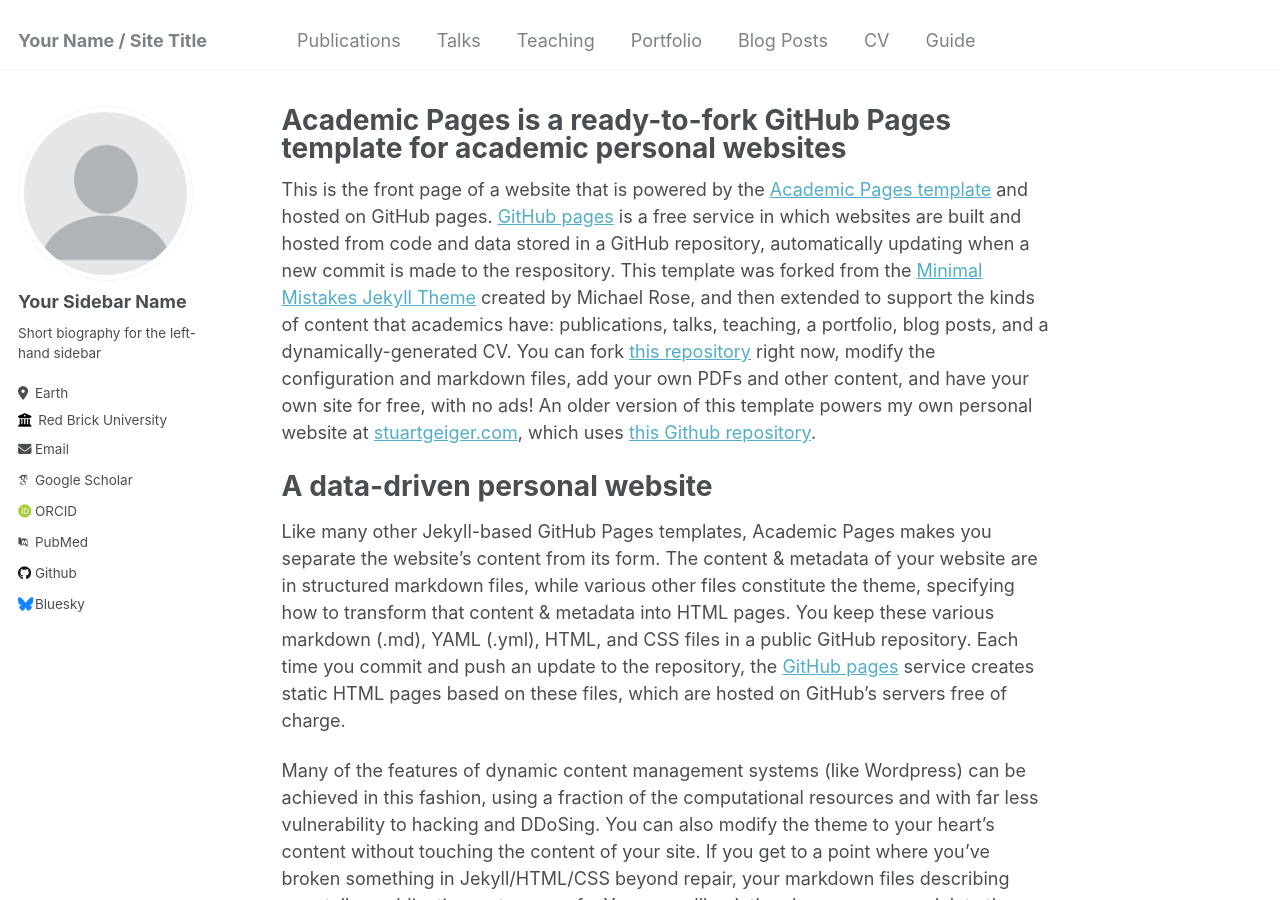
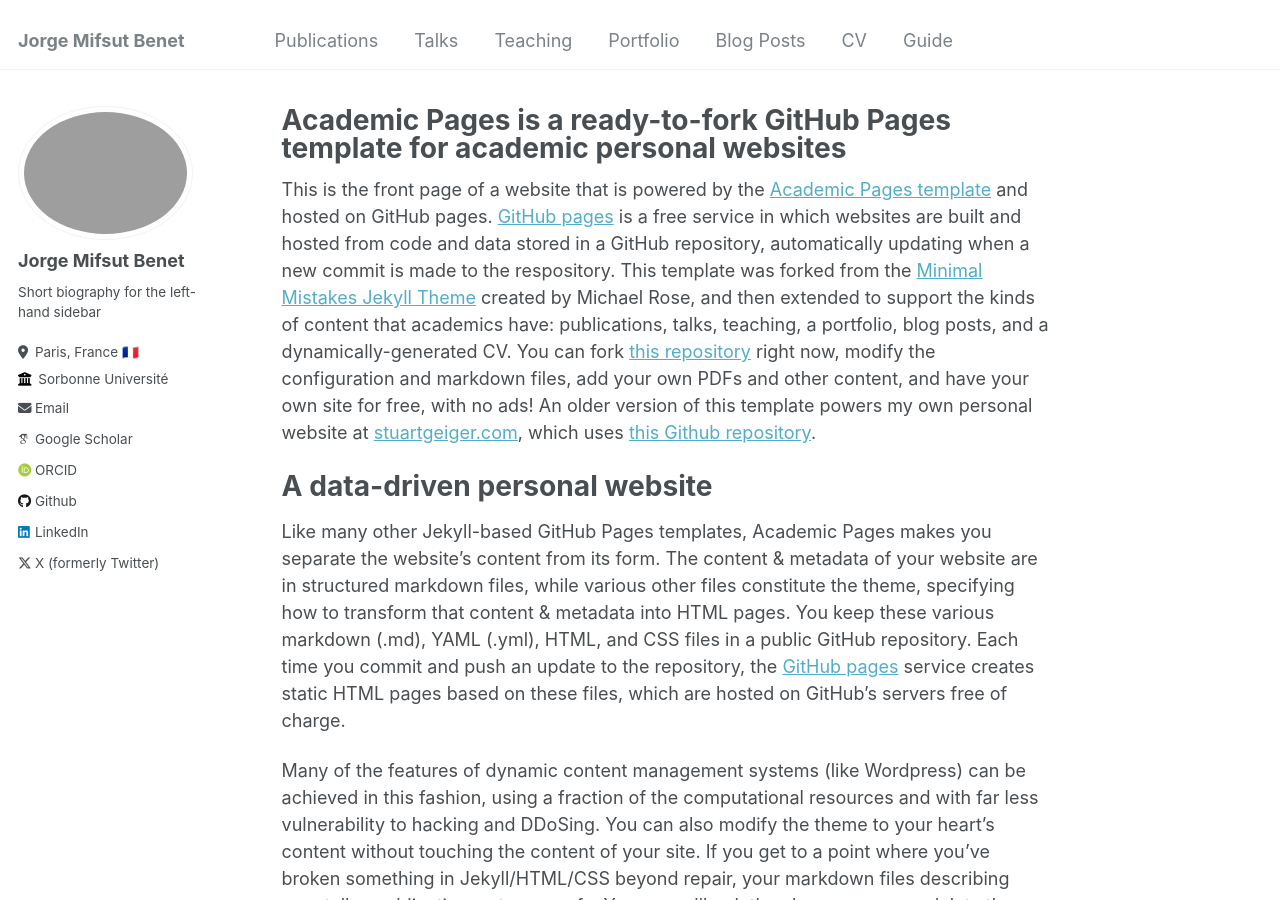
Before and after one commit to jorge-mifsut/jorge-mifsut.github.io, a Jekyll site: the page built from _pages/about.md, in a window 1280 px wide and 900 px high. Built offline with Jekyll 4.4.1, drawn with Linux system fonts in a browser that asks for light colours; some web fonts are replaced.

Commit message:
Update _config.yml

```diff
--- a/_config.yml
+++ b/_config.yml
@@ -8,35 +8,35 @@
 
 # Basic Site Settings
 locale                   : "en-US"
-title                    : "Your Name / Site Title"
+title                    : "Jorge Mifsut Benet"
 title_separator          : "-"
 name                     : &name "Your Name"
 description              : &description "personal description"
-url                      : https://academicpages.github.io # the base hostname & protocol for your site e.g. "https://mmistakes.github.io"
+url                      : https://jorge-mifsut.github.io # the base hostname & protocol for your site e.g. "https://mmistakes.github.io"
 baseurl                  : "" # the subpath of your site, e.g. "/blog"
-repository               : "academicpages/academicpages.github.io"
+repository               : "jorge-mifsut/jorge-mifsut.github.io"
 
 # Site Author - The following control what appear as part of the author content on the side bar.
 #               If a field is blank the icon and link will not appear, otherwise it will be shown.
 #               Additional customization can be done by editing /_includes/author-profile.html
 author:
   # Biographic information
-  avatar           : "profile.png"
-  name             : "Your Sidebar Name"
+  avatar           : "jorge.png"
+  name             : "Jorge Mifsut Benet"
   pronouns         : # example: "she/her"
   bio              : "Short biography for the left-hand sidebar"
-  location         : "Earth"
-  employer         : "Red Brick University"
+  location         : "Paris, France 🇫🇷"
+  employer         : "Sorbonne Université"
   uri              : # URL
   email            : "none@example.org"
 
   # Academic websites
   arxiv            : # URL - Update with the correct link to your profile
-  googlescholar    : "https://scholar.google.com/citations?user=PS_CX0AAAAAJ"
+  googlescholar    : "https://scholar.google.com/citations?user=r-p2rkEAAAAJ&hl=en"
   impactstory      : # URL
-  orcid            : "http://orcid.org/yourorcidurl"
+  orcid            : "https://orcid.org/0009-0004-1013-3867"
   semantic         : # URL
-  pubmed           : "https://www.ncbi.nlm.nih.gov/pubmed/?term=john+snow"
+  pubmed           : #
   researchgate     : # URL
 
   # Repositories and software development
@@ -48,7 +48,7 @@ author:
   stackoverflow    : # User number or user number and name (i.e., use "1" or "1/jeff-atwood")
 
   # Social media
-  bluesky          : "bsky.app" # Replace this with you Bluesky username
+  bluesky          : # Replace this with you Bluesky username
   facebook         : # Username
   flickr           : # Username
   foursquare       : # Username
@@ -57,7 +57,7 @@ author:
   keybase          : # Username
   instagram        : # Username
   lastfm           : # Username
-  linkedin         : # Username
+  linkedin         : "jorge-mifsut"
   mastodon         : # URL
   medium           : # URL
   pinterest        : # Username
@@ -65,7 +65,7 @@ author:
   steam            : # Username
   telegram         : # URL
   tumblr           : # Username
-  twitter          : # Username for X / Twitter
+  twitter          : "@JorgeMifsut"
   vine             : # Username
   weibo            : # Username
   wikipedia        : # Username
```
